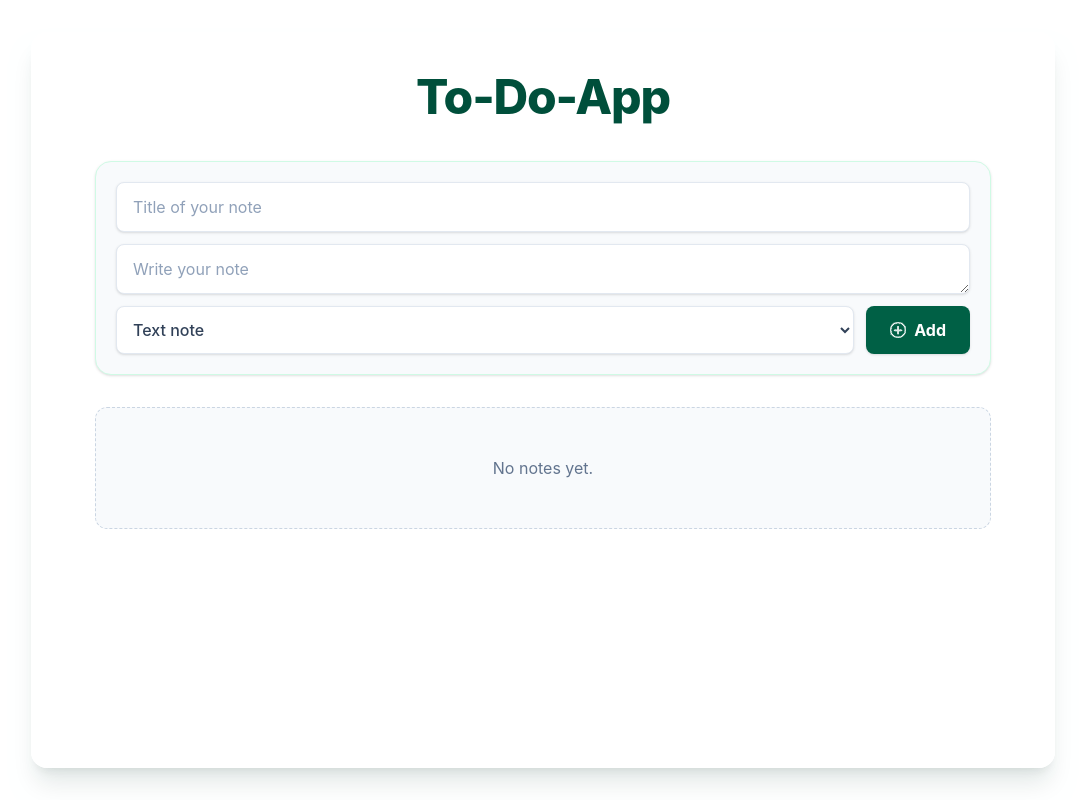
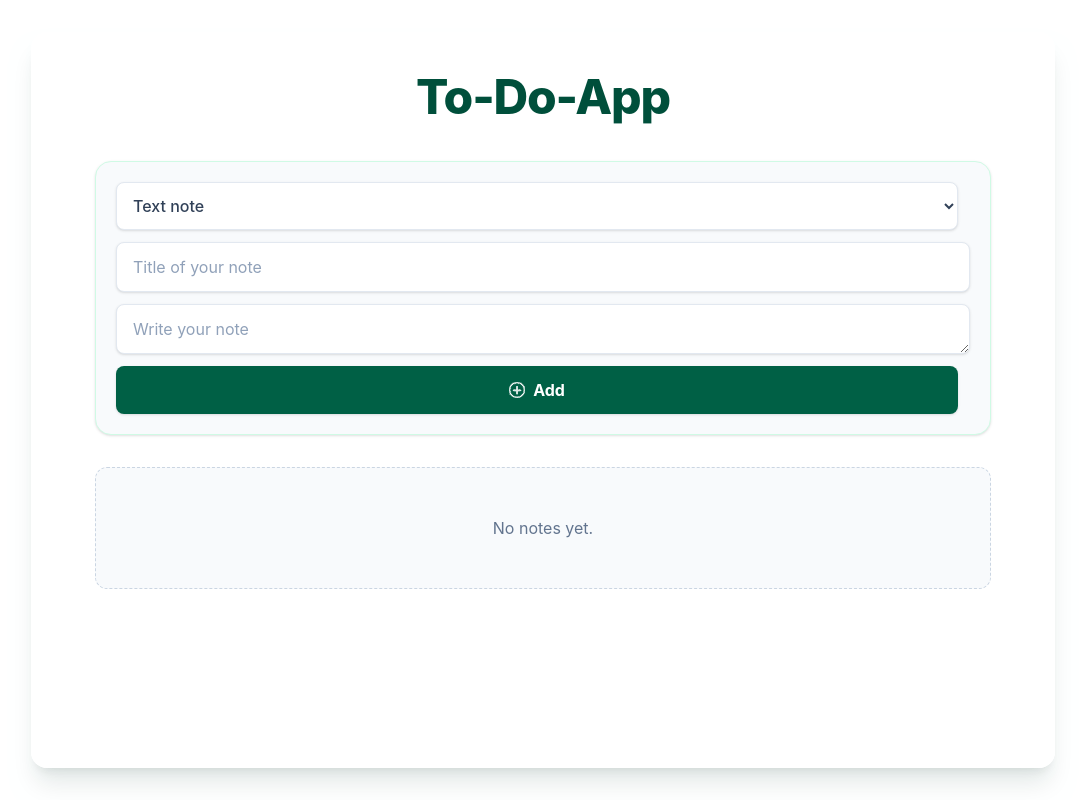
Before and after one commit to ArdaUtu/To-Do-App2, a React (Vite) app: page / in a window 1280 px wide. Shown: the whole page, without its empty margins (97-1182 px from the left). Built offline with nearby package versions, Linux system fonts and the light colour scheme.

Commit message:
Dingen gefixed by addnoteform.tsx

```diff
--- a/src/components/AddNoteForm.tsx
+++ b/src/components/AddNoteForm.tsx
@@ -1,24 +1,43 @@
-import React from "react";
 import PlusIcon from "../images/Plus.png";
-import type { AddNoteFormProps, NoteType } from "../types";
+import { useState } from "react";
+import type { NoteDraft, NoteType } from "../types";
 
-function AddNoteForm({
-  title,
-  body,
-  description,
-  noteType,
-  errorMessage,
-  onTitleChange,
-  onBodyChange,
-  onDescriptionChange,
-  onNoteTypeChange,
-  onAdd,
-}: AddNoteFormProps) {
-  // dit voorkomt dat Enter de notitie toevoegt. Gebruikers verwachten meestal dat Enter verstuurt. Is dit bewust? Zorg dat je kunt uitleggen waarom.
-  const handleKeyDown = (event: React.KeyboardEvent<HTMLInputElement>) => {
-    if (event.key === "Enter") {
-      event.preventDefault();
+interface AddNoteFormProps {
+  onAdd: (note: NoteDraft) => void;
+}
+
+function AddNoteForm({ onAdd }: AddNoteFormProps) {
+  const [title, setTitle] = useState("");
+  const [body, setBody] = useState("");
+  const [description, setDescription] = useState("");
+  const [noteType, setNoteType] = useState<NoteType>("text");
+  const [errorMessage, setErrorMessage] = useState("");
+  const inputClass =
+    "w-full rounded-lg border border-slate-200 bg-white px-4 py-3 text-slate-800 shadow-sm outline-none transition placeholder:text-slate-400 focus:border-emerald-500 focus:ring-4 focus:ring-emerald-100 sm:col-span-2";
+
+  const addNote = () => {
+    const trimmedTitle = title.trim();
+    const trimmedBody = body.trim();
+
+    if (!trimmedTitle) {
+      setErrorMessage(noteType === "checklist" ? "Enter a checklist title first." : "Enter a title first.");
+      return;
     }
+
+    if (noteType === "text" && !trimmedBody) {
+      setErrorMessage("Enter your note first.");
+      return;
+    }
+
+    onAdd(
+      noteType === "checklist"
+        ? { type: "checklist", title: trimmedTitle, description: description.trim() }
+        : { type: "text", title: trimmedTitle, body: trimmedBody },
+    );
+    setTitle("");
+    setBody("");
+    setDescription("");
+    setErrorMessage("");
   };
 
   return (
@@ -26,39 +45,35 @@ function AddNoteForm({
       className="mb-8 grid grid-cols-1 gap-3 rounded-2xl border border-emerald-100 bg-slate-50 p-4 shadow-sm sm:grid-cols-[minmax(0,1fr)_auto] sm:p-5"
       onSubmit={(event) => {
         event.preventDefault();
-        onAdd();
+        addNote();
       }}
     >
-      {/* deze lange input-class staat er 4x. Zet hem in een const inputClass bovenaan, dan is een stijlwijziging ook een aanpassing in plaats van 4 keer hetzelfde te typen. */}
-      {noteType === "text" && (
-        <input
-          aria-label="Note title"
-          className="w-full rounded-lg border border-slate-200 bg-white px-4 py-3 text-slate-800 shadow-sm outline-none transition placeholder:text-slate-400 focus:border-emerald-500 focus:ring-4 focus:ring-emerald-100 sm:col-span-2"
-          onChange={(event) => onTitleChange(event.target.value)}
-          onKeyDown={handleKeyDown}
-          placeholder="Title of your note"
-          type="text"
-          value={title}
-        />
-      )}
+      <select
+        aria-label="Note type"
+        className="w-full rounded-lg border border-slate-200 bg-white px-3 py-3 font-medium text-slate-700 shadow-sm outline-none transition focus:border-emerald-500 focus:ring-4 focus:ring-emerald-100"
+        onChange={(event) =>
+          setNoteType(event.target.value === "checklist" ? "checklist" : "text")
+        }
+        value={noteType}
+      >
+        <option value="text">Text note</option>
+        <option value="checklist">Checklist</option>
+      </select>
 
-      {/* FIX: een titel is een regel, dus gebruik een <input> zoals bij de tekstnotitie. Dan kun je een titelveld voor beide types tonen. */}
-      {noteType === "checklist" && (
-        <textarea
-          aria-label="Title checklist"
-          className="w-full rounded-lg border border-slate-200 bg-white px-4 py-3 text-slate-800 shadow-sm outline-none transition placeholder:text-slate-400 focus:border-emerald-500 focus:ring-4 focus:ring-emerald-100 sm:col-span-2"
-          onChange={(event) => onTitleChange(event.target.value)}
-          placeholder="Title of your checklist"
-          rows={3}
-          value={title}
-        />
-      )}
+      <input
+        aria-label={noteType === "checklist" ? "Checklist title" : "Note title"}
+        className={inputClass}
+        onChange={(event) => setTitle(event.target.value)}
+        placeholder={noteType === "checklist" ? "Title of your checklist" : "Title of your note"}
+        type="text"
+        value={title}
+      />
 
       {noteType === "checklist" && (
         <textarea
           aria-label="Checklist description"
-          className="w-full rounded-lg border border-slate-200 bg-white px-4 py-3 text-slate-800 shadow-sm outline-none transition placeholder:text-slate-400 focus:border-emerald-500 focus:ring-4 focus:ring-emerald-100 sm:col-span-2"
-          onChange={(event) => onDescriptionChange(event.target.value)}
+          className={inputClass}
+          onChange={(event) => setDescription(event.target.value)}
           placeholder="Description (optional)"
           rows={2}
           value={description}
@@ -68,25 +83,14 @@ function AddNoteForm({
       {noteType === "text" && (
         <textarea
           aria-label="Text of the note"
-          className="w-full rounded-lg border border-slate-200 bg-white px-4 py-3 text-slate-800 shadow-sm outline-none transition placeholder:text-slate-400 focus:border-emerald-500 focus:ring-4 focus:ring-emerald-100 sm:col-span-2"
-          onChange={(event) => onBodyChange(event.target.value)}
+          className={inputClass}
+          onChange={(event) => setBody(event.target.value)}
           placeholder="Write your note"
           rows={1}
           value={body}
         />
       )}
 
-      {/* zet deze select bovenaan: "kies type, vul titel in" is de logische volgorde. Denk aan eindgebruikeer en de verwachtingen die hierbij horen. */}
-      {/* "as NoteType" zet de typecontrole uit. Veiliger: value === 'checklist' ? 'checklist' : 'text'. */}
-      <select
-        aria-label="Note type"
-        className="w-full rounded-lg border border-slate-200 bg-white px-3 py-3 font-medium text-slate-700 shadow-sm outline-none transition focus:border-emerald-500 focus:ring-4 focus:ring-emerald-100"
-        onChange={(event) => onNoteTypeChange(event.target.value as NoteType)}
-        value={noteType}
-      >
-        <option value="text">Text note</option>
-        <option value="checklist">Checklist</option>
-      </select>
       <button
         className="inline-flex items-center justify-center gap-2 rounded-lg bg-emerald-800 px-6 py-3 font-bold text-white shadow-sm transition hover:bg-emerald-900 active:scale-[0.98]"
         type="submit"
```
